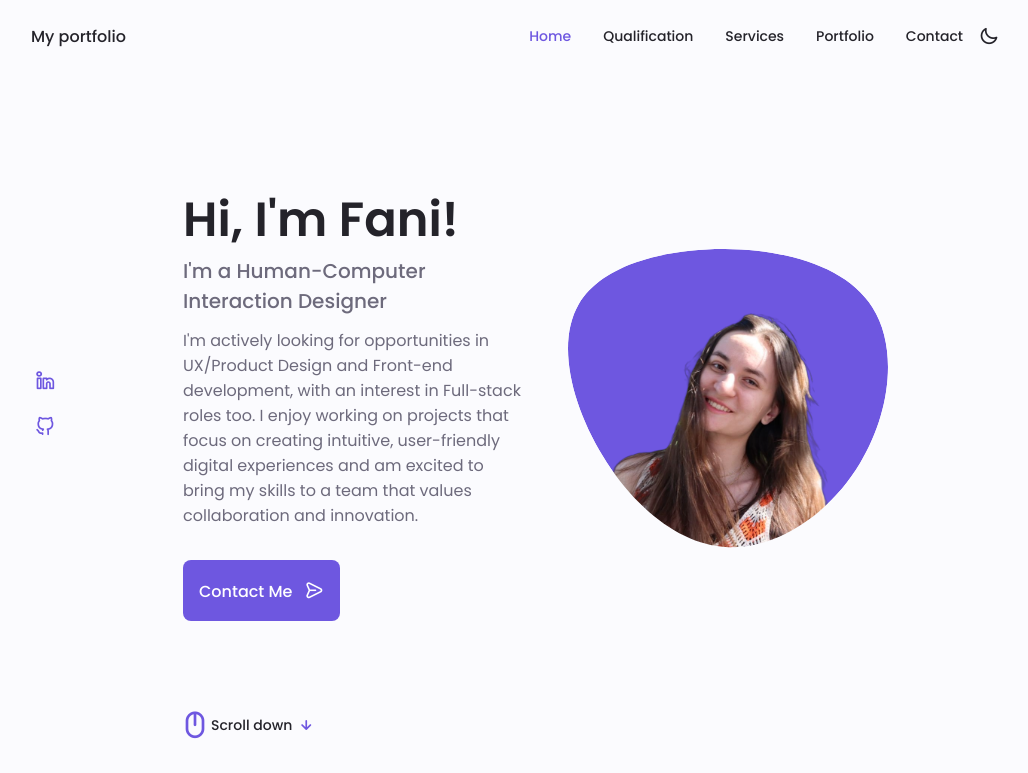
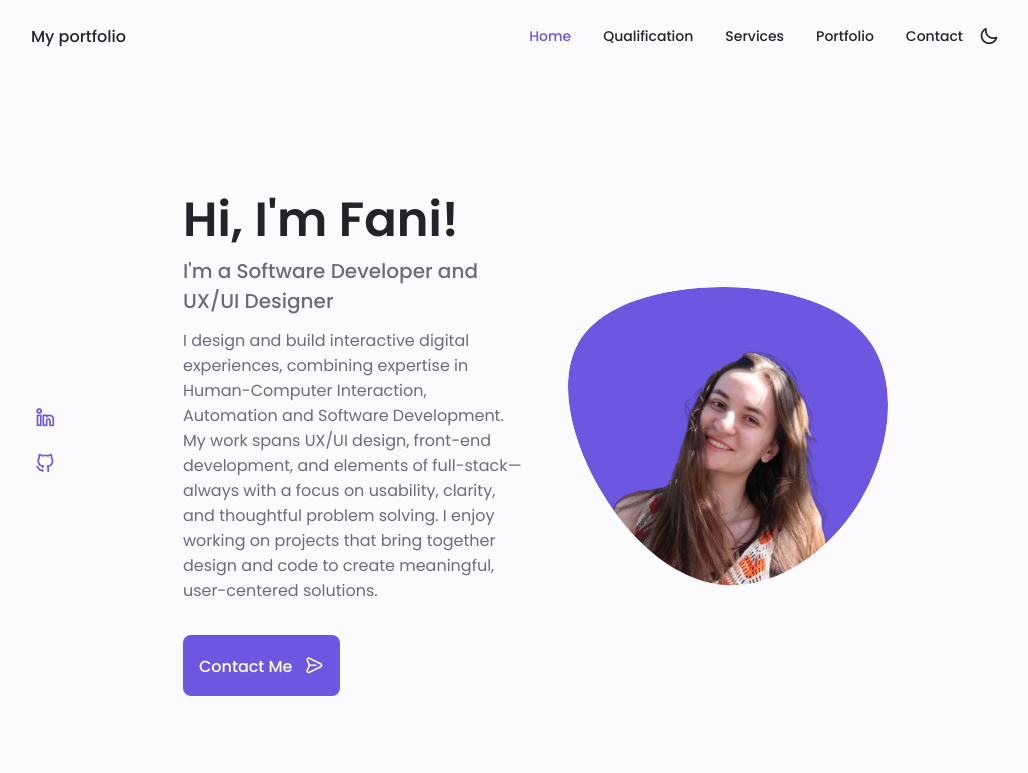
Before and after one commit to Fanikal/My-Portfolio, a plain HTML site: page index.html in a window 1280 px wide. Shown: the top 773 px of the page, without its empty margins (125-1153 px from the left). Drawn offline with nearby package versions, Linux system fonts and the light colour scheme.

Commit message:
changed summary

```diff
--- a/index.html
+++ b/index.html
@@ -126,14 +126,16 @@
             <div class="home__data">
               <h1 class="home__title">Hi, I'm Fani!</h1>
               <h3 class="home__subtitle">
-                I'm a Human-Computer Interaction Designer
+                I'm a Software Developer and UX/UI Designer
               </h3>
               <p class="home__description">
-                I'm actively looking for opportunities in UX/Product Design and
-                Front-end development, with an interest in Full-stack roles too.
-                I enjoy working on projects that focus on creating intuitive,
-                user-friendly digital experiences and am excited to bring my
-                skills to a team that values collaboration and innovation.
+                I design and build interactive digital experiences, combining
+                expertise in Human-Computer Interaction, Automation and Software
+                Development. My work spans UX/UI design, front-end development,
+                and elements of full-stack—always with a focus on usability,
+                clarity, and thoughtful problem solving. I enjoy working on
+                projects that bring together design and code to create
+                meaningful, user-centered solutions.
               </p>
               <a href="#contact" class="button button-flex">
                 Contact Me <i class="uil uil-message button__icon"></i>
@@ -852,7 +854,7 @@
         <div class="footer__container container grid">
           <div>
             <h1 class="footer__title">Fani</h1>
-            <span class="footer__subtitle">HCID Graduate</span>
+            <span class="footer__subtitle">UX/UI Designer</span>
           </div>
 
           <ul class="footer__links">
```
